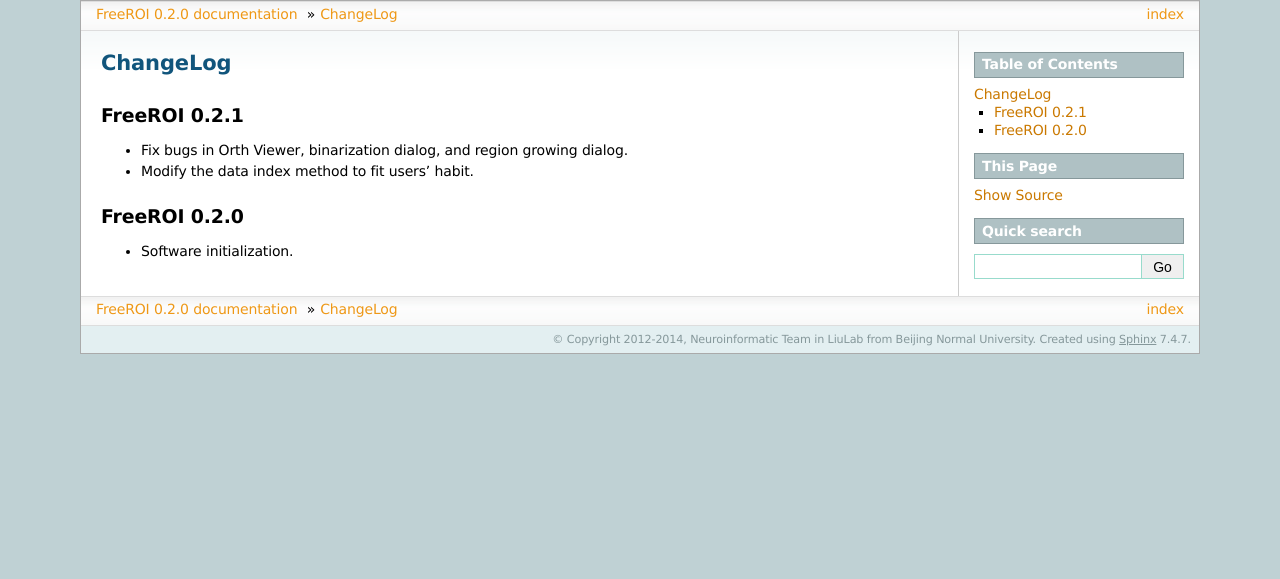
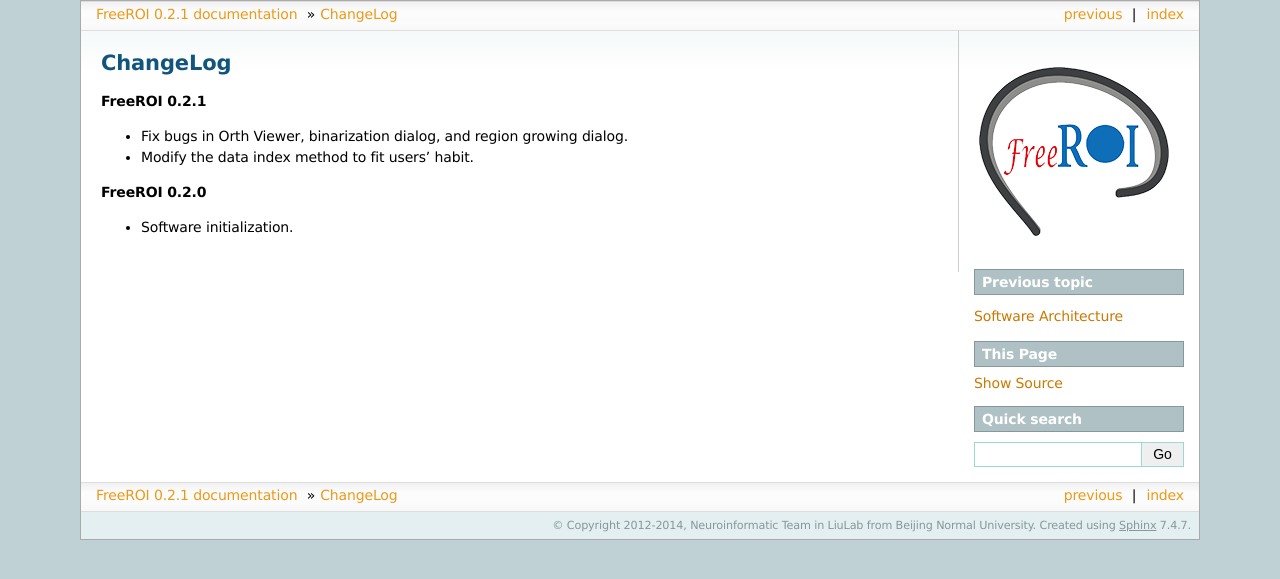
Before and after one commit to BNUCNL/FreeROI, a Sphinx documentation site: the page built from doc/changelog.rst, in a window 1280 px wide. Shown: the top 579 px of the page. Built offline with Sphinx 7.4.7, drawn with Linux system fonts in a browser that asks for light colours; formulas are drawn with MathJax 3; pages that are not in the unit, such as notebooks, are missing from menus.

Commit message:
update doc

```diff
--- a/doc/changelog.rst
+++ b/doc/changelog.rst
@@ -1,14 +1,12 @@
 ChangeLog
 =========
 
-FreeROI 0.2.1
--------------
+**FreeROI 0.2.1**
 
 * Fix bugs in Orth Viewer, binarization dialog, and region growing dialog.
 
 * Modify the data index method to fit users' habit.
 
-FreeROI 0.2.0
--------------
+**FreeROI 0.2.0**
 
 * Software initialization.
--- a/doc/conf.py
+++ b/doc/conf.py
@@ -25,7 +25,7 @@
 
 # Add any Sphinx extension module names here, as strings. They can be extensions
 # coming with Sphinx (named 'sphinx.ext.*') or your custom ones.
-extensions = ['sphinx.ext.autodoc', 'sphinx.ext.doctest', 'sphinx.ext.intersphinx', 'sphinx.ext.pngmath', 'sphinx.ext.mathjax']
+extensions = ['sphinx.ext.autodoc', 'sphinx.ext.doctest', 'sphinx.ext.intersphinx', 'sphinx.ext.pngmath', 'sphinx.ext.mathjax', 'sphinxcontrib.googleanalytics']
 
 # Add any paths that contain templates here, relative to this directory.
 templates_path = ['_templates']
@@ -48,9 +48,9 @@
 # built documents.
 #
 # The short X.Y version.
-version = '0.2'
+version = '0.2.1'
 # The full version, including alpha/beta/rc tags.
-release = '0.2.0'
+release = '0.2.1'
 
 # The language for content autogenerated by Sphinx. Refer to documentation
 # for a list of supported languages.
@@ -112,12 +112,12 @@
 # The name of an image file (relative to this directory) to place at the top
 # of the sidebar.
 #html_logo = None
-html_logo = '../froi/gui/icon/logo_131.png'
+html_logo = '_static/logo_200.png'
 
 # The name of an image file (within the static path) to use as favicon of the
 # docs.  This file should be a Windows icon file (.ico) being 16x16 or 32x32
 # pixels large.
-#html_favicon = None
+html_favicon = '_static/logo.ico'
 
 # Add any paths that contain custom static files (such as style sheets) here,
 # relative to this directory. They are copied after the builtin static files,
@@ -246,3 +246,7 @@
 
 # Example configuration for intersphinx: refer to the Python standard library.
 intersphinx_mapping = {'http://docs.python.org/': None}
+
+# google analytics extension config
+googleanalytics_id = 'UA-51205611-1'
+googleanalytics_enable = True
--- a/doc/index.rst
+++ b/doc/index.rst
@@ -10,8 +10,6 @@
 data. Its goal is to provide a user-friendly interface for neuroimaging
 researchers to visualize and analyze their data, especially in defining region
 of interest (ROI) for ROI analysis.
-
-The latest version is 0.2.0.
 
 Currently, FreeROI could run on multiple platforms, including:
 
```
Also changed, not shown: other parts of doc/index.rst (+1 -0 lines), doc/_static/logo.ico (added), doc/_static/logo_200.png (added).
